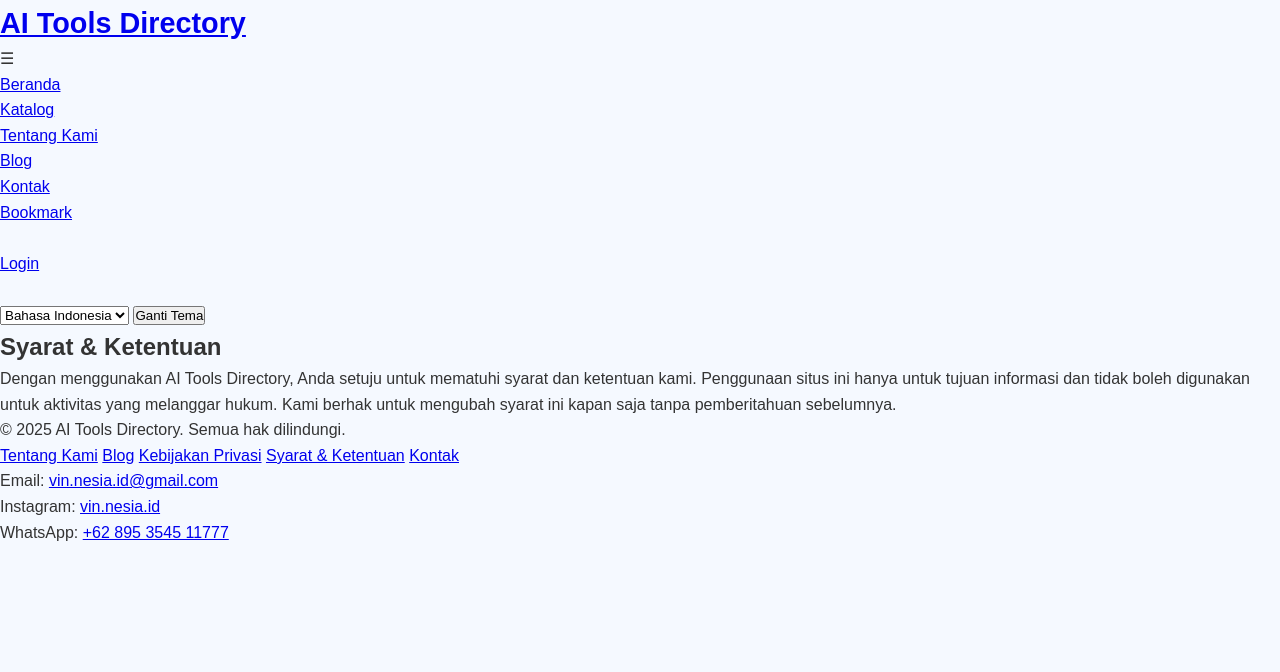
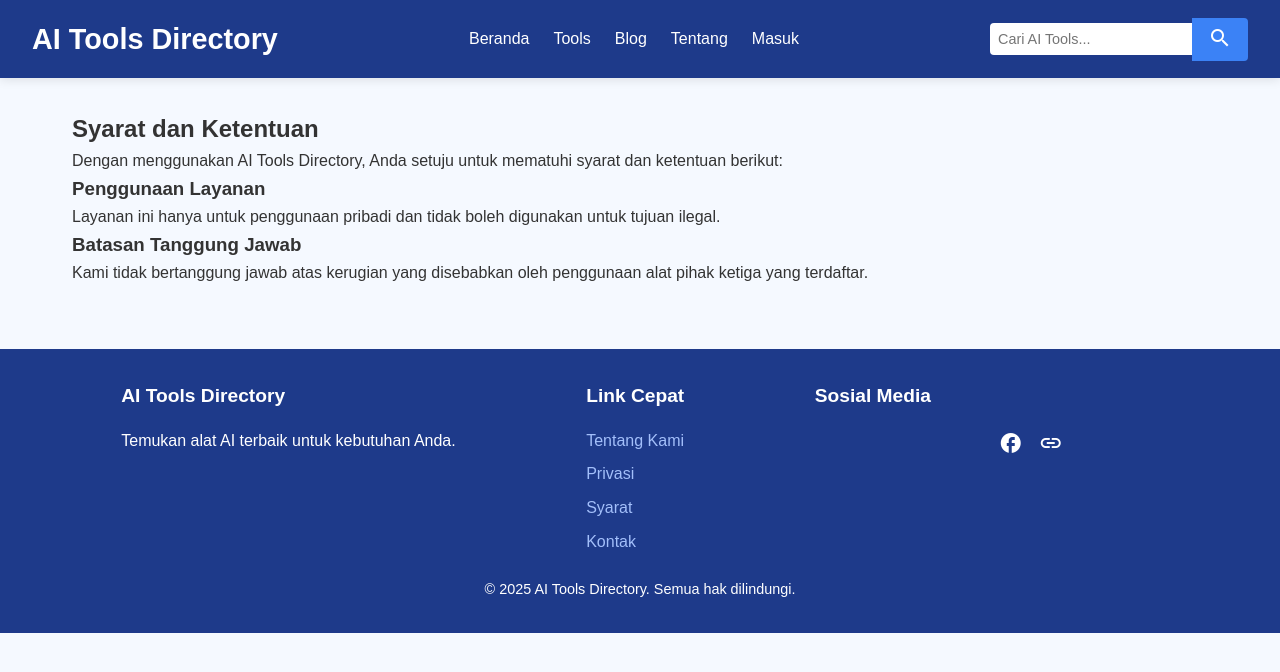
Before and after one commit to VinNesia/Deploy-Railway, a plain HTML site: page public/terms.html in a window 1280 px wide. Drawn offline with Linux system fonts and the light colour scheme; a script that the page names is missing.

Commit message:
Update terms.html

```diff
--- a/public/terms.html
+++ b/public/terms.html
@@ -1,72 +1,72 @@
 <!DOCTYPE html>
-<html lang="id">
+<html lang="id" dir="ltr">
 <head>
     <meta charset="UTF-8">
     <meta name="viewport" content="width=device-width, initial-scale=1.0">
-    <meta name="description" content="Syarat & Ketentuan penggunaan AI Tools Directory.">
-    <meta name="robots" content="index, follow">
-    <title data-i18n="terms">Syarat & Ketentuan - AI Tools Directory</title>
+    <meta name="description" content="Syarat dan Ketentuan AI Tools Directory - Ketahui aturan penggunaan layanan kami.">
+    <title>Syarat - AI Tools Directory</title>
     <link rel="stylesheet" href="styles.css">
-    <link href="https://fonts.googleapis.com/css2?family=Inter:wght@300;400;600&display=swap" rel="stylesheet">
-    <link rel="manifest" href="/manifest.json">
-    <link rel="icon" href="/images/icon-192x192.png" type="image/png">
-    <script src="https://cdn.jsdelivr.net/npm/i18next@21.9.2/dist/umd/i18next.min.js"></script>
+    <link rel="manifest" href="manifest.json">
+    <link rel="stylesheet" href="https://fonts.googleapis.com/icon?family=Material+Icons">
 </head>
 <body>
-    <header>
-        <div class="container">
-            <div class="logo">
-                <a href="index.html" aria-label="AI Tools Directory Beranda">AI Tools Directory</a>
+    <header class="header">
+        <div class="logo">AI Tools Directory</div>
+        <nav class="nav">
+            <ul class="nav-list">
+                <li><a href="index.html">Beranda</a></li>
+                <li><a href="tool.html">Tools</a></li>
+                <li><a href="blog.html">Blog</a></li>
+                <li><a href="about.html">Tentang</a></li>
+                <li><a href="login.html">Masuk</a></li>
+            </ul>
+        </nav>
+        <div class="user-actions">
+            <div class="search-bar">
+                <input type="text" placeholder="Cari AI Tools...">
+                <button><span class="material-icons">search</span></button>
             </div>
-            <div class="nav-toggle" aria-label="Toggle Navigasi">☰</div>
-            <nav>
-                <ul>
-                    <li><a href="index.html" data-i18n="home" aria-label="Beranda">Beranda</a></li>
-                    <li><a href="index.html#tools" data-i18n="catalog" aria-label="Katalog Tools">Katalog</a></li>
-                    <li><a href="about.html" data-i18n="about" aria-label="Tentang Kami">Tentang Kami</a></li>
-                    <li><a href="blog.html" data-i18n="blog" aria-label="Blog">Blog</a></li>
-                    <li><a href="contact.html" data-i18n="contact" aria-label="Kontak">Kontak</a></li>
-                    <li><a href="bookmarks.html" data-i18n="bookmarks" aria-label="Bookmark">Bookmark</a></li>
-                    <li><a href="admin.html" id="adminLink" style="display: none;" data-i18n="admin" aria-label="Admin">Admin</a></li>
-                    <li><a href="login.html" id="loginLink" data-i18n="login" aria-label="Login">Login</a></li>
-                    <li><button id="logoutButton" style="display: none;" data-i18n="logout" aria-label="Logout">Logout</button></li>
-                </ul>
-            </nav>
-            <select id="languageSelect" aria-label="Pilih Bahasa">
-                <option value="id">Bahasa Indonesia</option>
-                <option value="en">English</option>
-            </select>
-            <button id="themeToggle" aria-label="Toggle Tema Gelap/Terang" data-i18n="themeToggle">Ganti Tema</button>
         </div>
     </header>
 
-    <section class="content">
-        <div class="container">
-            <h1 data-i18n="terms">Syarat & Ketentuan</h1>
-            <p data-i18n="termsText">Dengan menggunakan AI Tools Directory, Anda setuju untuk mematuhi syarat dan ketentuan kami. Penggunaan situs ini hanya untuk tujuan informasi dan tidak boleh digunakan untuk aktivitas yang melanggar hukum. Kami berhak untuk mengubah syarat ini kapan saja tanpa pemberitahuan sebelumnya.</p>
-        </div>
-    </section>
+    <main class="main-content">
+        <section class="terms-section">
+            <h2>Syarat dan Ketentuan</h2>
+            <p>Dengan menggunakan AI Tools Directory, Anda setuju untuk mematuhi syarat dan ketentuan berikut:</p>
+            <h3>Penggunaan Layanan</h3>
+            <p>Layanan ini hanya untuk penggunaan pribadi dan tidak boleh digunakan untuk tujuan ilegal.</p>
+            <h3>Batasan Tanggung Jawab</h3>
+            <p>Kami tidak bertanggung jawab atas kerugian yang disebabkan oleh penggunaan alat pihak ketiga yang terdaftar.</p>
+        </section>
+    </main>
 
-    <footer>
-        <div class="container">
-            <p>© 2025 AI Tools Directory. <span data-i18n="footerRights">Semua hak dilindungi.</span></p>
-            <div class="footer-links">
-                <a href="about.html" data-i18n="about" aria-label="Tentang Kami">Tentang Kami</a>
-                <a href="blog.html" data-i18n="blog" aria-label="Blog">Blog</a>
-                <a href="privacy.html" data-i18n="privacy" aria-label="Kebijakan Privasi">Kebijakan Privasi</a>
-                <a href="terms.html" data-i18n="terms" aria-label="Syarat & Ketentuan">Syarat & Ketentuan</a>
-                <a href="contact.html" data-i18n="contact" aria-label="Kontak">Kontak</a>
+    <footer class="footer">
+        <div class="footer-content">
+            <div class="footer-section">
+                <h3>AI Tools Directory</h3>
+                <p>Temukan alat AI terbaik untuk kebutuhan Anda.</p>
             </div>
-            <div class="contact-info">
-                <p>Email: <a href="mailto:vin.nesia.id@gmail.com">vin.nesia.id@gmail.com</a></p>
-                <p>Instagram: <a href="https://instagram.com/vin.nesia.id" target="_blank">vin.nesia.id</a></p>
-                <p>WhatsApp: <a href="https://wa.me/+62895354511777" target="_blank">+62 895 3545 11777</a></p>
+            <div class="footer-section">
+                <h3>Link Cepat</h3>
+                <ul>
+                    <li><a href="about.html">Tentang Kami</a></li>
+                    <li><a href="privacy.html">Privasi</a></li>
+                    <li><a href="terms.html">Syarat</a></li>
+                    <li><a href="contact.html">Kontak</a></li>
+                </ul>
+            </div>
+            <div class="footer-section">
+                <h3>Sosial Media</h3>
+                <div class="social-icons">
+                    <a href="#" class="icon"><span class="material-icons">twitter</span></a>
+                    <a href="#" class="icon"><span class="material-icons">facebook</span></a>
+                    <a href="#" class="icon"><span class="material-icons">linkedin</span></a>
+                </div>
             </div>
         </div>
+        <p class="footer-copyright">© 2025 AI Tools Directory. Semua hak dilindungi.</p>
     </footer>
 
-    <script src="https://www.gstatic.com/firebasejs/9.23.0/firebase-app.js"></script>
-    <script src="https://www.gstatic.com/firebasejs/9.23.0/firebase-auth.js"></script>
     <script src="firebase-config.js"></script>
     <script src="script.js"></script>
 </body>
```
